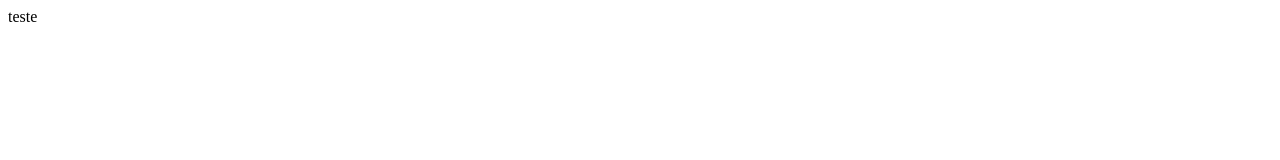
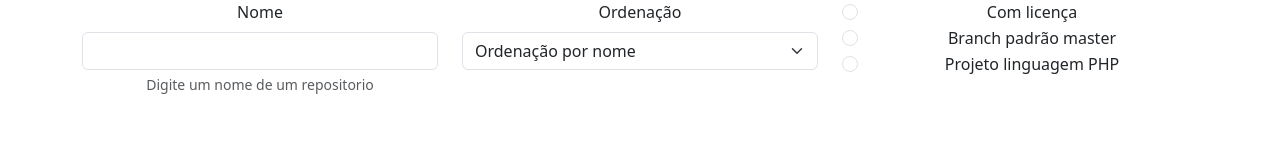
Before and after one commit to GuilhermeAltmann/list-github-repositories, a plain HTML site: page index.html in a window 1280 px wide. Drawn offline with nearby package versions, Linux system fonts and the light colour scheme.

Commit message:
formulario

```diff
--- a/index.html
+++ b/index.html
@@ -4,9 +4,56 @@
     <meta charset="UTF-8">
     <meta http-equiv="X-UA-Compatible" content="IE=edge">
     <meta name="viewport" content="width=device-width, initial-scale=1.0">
+    <link href="https://cdn.jsdelivr.net/npm/bootstrap@5.3.0-alpha3/dist/css/bootstrap.min.css" rel="stylesheet" integrity="sha384-KK94CHFLLe+nY2dmCWGMq91rCGa5gtU4mk92HdvYe+M/SXH301p5ILy+dN9+nJOZ" crossorigin="anonymous">
+
+
     <title>Document</title>
 </head>
 <body>
-    teste
+    <div class="container text-center">
+        <div class="row align-items-start">
+          <div class="col">
+            <label for="nome" class="form-label">Nome</label>
+            <input type="text" class="form-control" id="nome">
+            <div class="form-text">Digite um nome de um repositorio</div>
+          </div>
+          <div class="col">
+            <label for="sort" class="form-label">Ordenação</label>
+            <select class="form-select" id="sort">
+                <option selected>Ordenação por nome</option>
+                <option value="updated">Ordenação por data do último commit</option>
+              </select>
+          </div>
+          <div class="col">
+            <div class="form-check">
+
+                <input class="form-check-input" type="radio" name="flexRadioDefault" id="license">
+                <label class="form-check-label" for="license">
+                  Com licença
+                </label>
+              </div>
+              <div class="form-check">
+                <input class="form-check-input" type="radio" name="flexRadioDefault" id="default_branch">
+                <label class="form-check-label" for="default_branch">
+                  Branch padrão master
+                </label>
+              </div>
+              <div class="form-check">
+                <input class="form-check-input" type="radio" name="flexRadioDefault" id="language_php">
+                <label class="form-check-label" for="language_php">
+                  Projeto linguagem PHP
+                </label>
+              </div>
+          </div>
+        </div>
+      </div>
+    <script
+  src="https://code.jquery.com/jquery-3.6.4.min.js"
+  integrity="sha256-oP6HI9z1XaZNBrJURtCoUT5SUnxFr8s3BzRl+cbzUq8="
+  crossorigin="anonymous"></script>
+    <script src="https://cdn.jsdelivr.net/npm/bootstrap@5.3.0-alpha3/dist/js/bootstrap.bundle.min.js" integrity="sha384-ENjdO4Dr2bkBIFxQpeoTz1HIcje39Wm4jDKdf19U8gI4ddQ3GYNS7NTKfAdVQSZe" crossorigin="anonymous"></script>
 </body>
 </html>
+
+<!-- https://api.github.com/search/repositories?q=user:GuilhermeAltmann&sort=updated -->
+<!-- https://api.github.com/users/GuilhermeAltmann/repos -->
```
